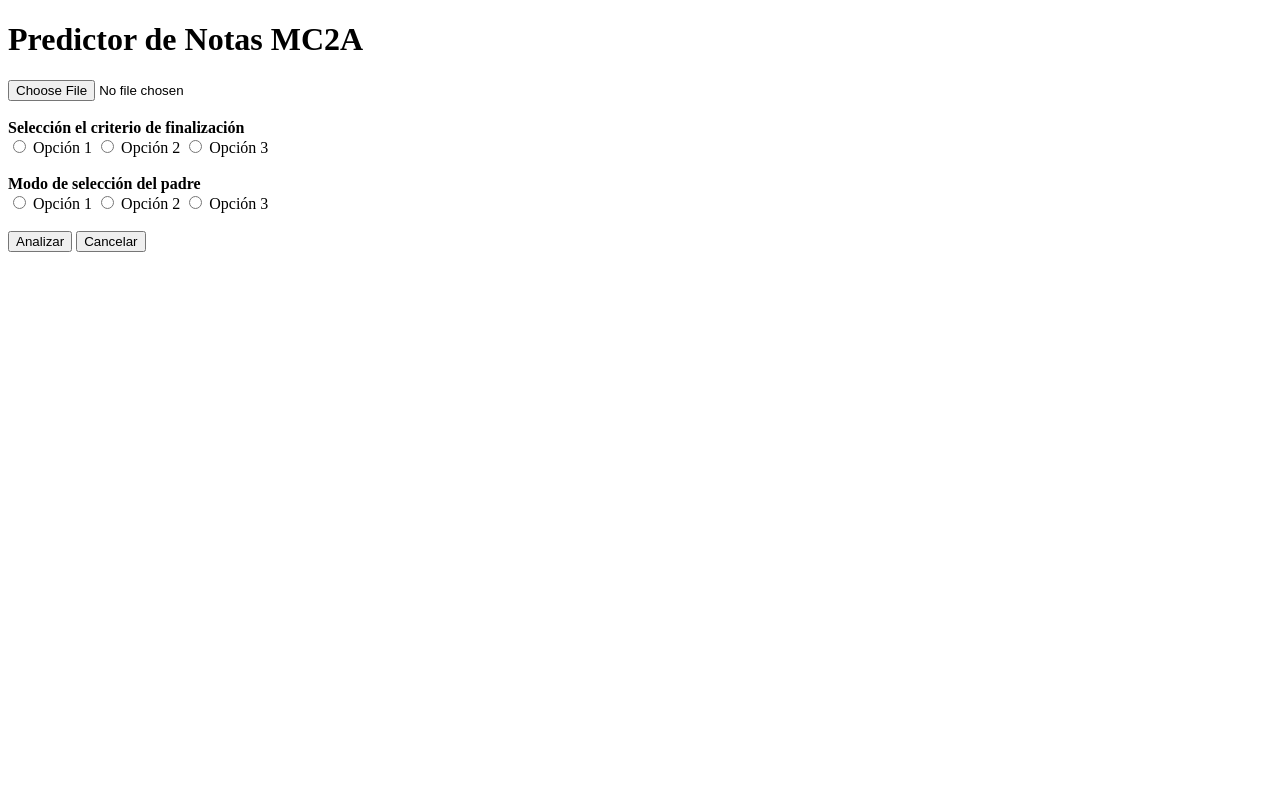
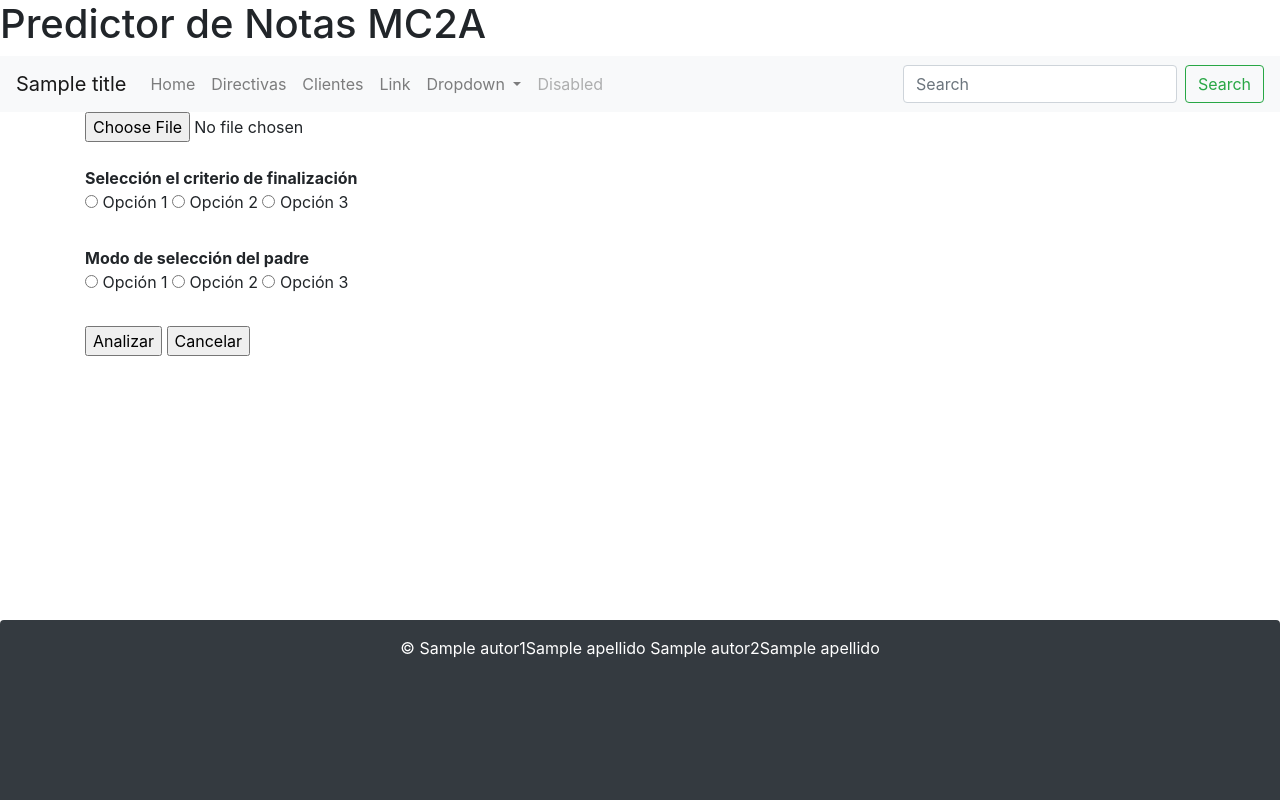
Before and after one commit to wjoelmendoza/practica1IA1, a Flask app: template templates/inicio.html in a window 1280 px wide. Run offline with Flask 2, Linux system fonts and the light colour scheme; the template is opened without the code that fills it: most values are stand-ins (such as "Sample title", 1, 10 or a date in 2020); some libraries are stand-ins or nearby versions.

Commit message:
Algunas cosillas para estilo del html

```diff
--- a/server.py
+++ b/server.py
@@ -5,7 +5,7 @@ app = Flask(__name__)
 
 @app.route('/')
 def index():
-    return render_template("inicio.html")
+    return render_template("inicio.html",autor1 = {"nombre":"Walter","apellido":"Mendoza"},autor2 = {"nombre":"Byron","apellido":"Lopez"})
 
 @app.route('/analizar', methods=['POST'])
 def analizar():
--- /dev/null
+++ b/static/code.js
@@ -0,0 +1,2 @@
+console.log("ALV");
+alert("HOLA");
--- /dev/null
+++ b/static/styless.css
@@ -0,0 +1,27 @@
+
+.expandable {
+  background: #fff;
+  overflow: hidden;
+
+  transition: all .5s ease-in-out;
+  line-height: 0;
+  padding: 0 1em;
+  color: transparent;
+}
+
+.expandable:target {
+  line-height: 1.5;
+  padding-top: 1em;
+  padding-bottom: 1em;
+  color: black;
+}
+
+
+
+
+.footer{
+  position: absolute;
+  bottom: 0px;
+  height: 180px;
+  width: 100%;
+}
--- /dev/null
+++ b/templates/css/styless.css
@@ -0,0 +1,6 @@
+.footer{
+    position: absolute;
+    bottom: 0px;
+    height: 60px;
+    width: 100%;
+  }
--- a/templates/inicio.html
+++ b/templates/inicio.html
@@ -2,9 +2,58 @@
 <html>
   <head>
     <title>Practica1 IA1</title>
+    <link rel="stylesheet" href="https://stackpath.bootstrapcdn.com/bootstrap/4.4.1/css/bootstrap.min.css" integrity="sha384-Vkoo8x4CGsO3+Hhxv8T/Q5PaXtkKtu6ug5TOeNV6gBiFeWPGFN9MuhOf23Q9Ifjh" crossorigin="anonymous">
+    <link rel="stylesheet" href="{{ url_for('static', filename='styless.css') }}">
   </head>
   <body>
     <h1>Predictor de Notas MC2A</h1>
+
+      <nav class="navbar navbar-expand-lg navbar-light bg-light">
+        <a class="navbar-brand" href="#">{{ title }}</a>
+        <button class="navbar-toggler" type="button" data-toggle="collapse" data-target="#navbarSupportedContent" aria-controls="navbarSupportedContent" aria-expanded="false" aria-label="Toggle navigation">
+          <span class="navbar-toggler-icon"></span>
+        </button>
+
+        <div class="collapse navbar-collapse" id="navbarSupportedContent">
+          <ul class="navbar-nav mr-auto">
+            <li class="nav-item ">
+              <a class="nav-link" href="#">Home <span class="sr-only">(current)</span></a>
+            </li>
+            <li class="nav-item " routerLinkActive="active">
+              <a class="nav-link"  routerLink="/directivas">Directivas</a>
+            </li>
+            <li class="nav-item " routerLinkActive="active">
+              <a class="nav-link"  routerLink="/clientes">Clientes</a>
+            </li>
+            <li class="nav-item">
+              <a class="nav-link" href="#">Link</a>
+            </li>
+            <li class="nav-item dropdown">
+              <a class="nav-link dropdown-toggle" href="#" id="navbarDropdown" role="button" data-toggle="dropdown" aria-haspopup="true" aria-expanded="false">
+                Dropdown
+              </a>
+              <div class="dropdown-menu" aria-labelledby="navbarDropdown">
+                <a class="dropdown-item" href="#">Action</a>
+                <a class="dropdown-item" href="#">Another action</a>
+                <div class="dropdown-divider"></div>
+                <a class="dropdown-item" href="#">Something else here</a>
+              </div>
+            </li>
+            <li class="nav-item">
+              <a class="nav-link disabled" href="#" tabindex="-1" aria-disabled="true">Disabled</a>
+            </li>
+          </ul>
+          <form class="form-inline my-2 my-lg-0">
+            <input class="form-control mr-sm-2" type="search" placeholder="Search" aria-label="Search">
+            <button class="btn btn-outline-success my-2 my-sm-0" type="submit">Search</button>
+          </form>
+        </div>
+      </nav>
+    <!--
+
+
+    -->
+    <div class="container">
       <form action="/analizar" method="POST" enctype="multipart/form-data">
 
         <input type="file" name="file" id="file"/><br/><br/>
@@ -42,5 +91,21 @@
         <input type="submit" value="Analizar"/>
         <input type="reset" value="Cancelar"/>
       </form>
+    </div>
+    <footer class="footer bg-dark rounded-top text-center">
+      <div class="container py-2">
+        <p class="text-white my-2">
+          &copy; {{autor1.nombre + '' + autor1.apellido}} {{autor2.nombre + '' + autor2.apellido}}
+        </p>
+
+      </div>
+    </footer>
+
+
+
+    <script src="https://code.jquery.com/jquery-3.4.1.slim.min.js" integrity="sha384-J6qa4849blE2+poT4WnyKhv5vZF5SrPo0iEjwBvKU7imGFAV0wwj1yYfoRSJoZ+n" crossorigin="anonymous"></script>
+    <script src="https://cdn.jsdelivr.net/npm/popper.js@1.16.0/dist/umd/popper.min.js" integrity="sha384-Q6E9RHvbIyZFJoft+2mJbHaEWldlvI9IOYy5n3zV9zzTtmI3UksdQRVvoxMfooAo" crossorigin="anonymous"></script>
+    <script src="https://stackpath.bootstrapcdn.com/bootstrap/4.4.1/js/bootstrap.min.js" integrity="sha384-wfSDF2E50Y2D1uUdj0O3uMBJnjuUD4Ih7YwaYd1iqfktj0Uod8GCExl3Og8ifwB6" crossorigin="anonymous"></script>
+
     </body>
 </html>
--- /dev/null
+++ b/templates/jss/code.js
@@ -0,0 +1,2 @@
+console.log("ALV");
+alert("HOLA");
```
Lines whose indentation alone changed are shown as unchanged.
